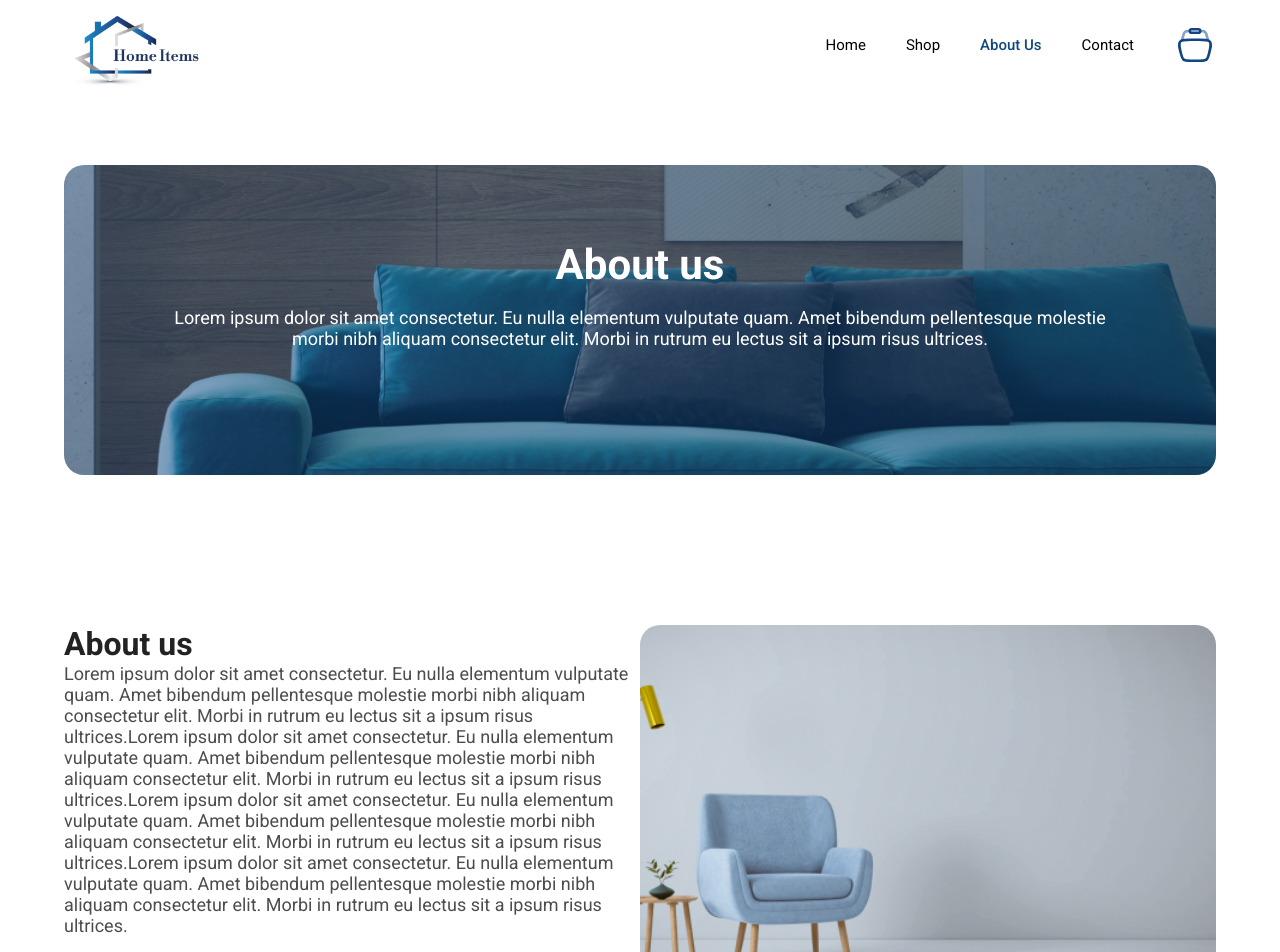
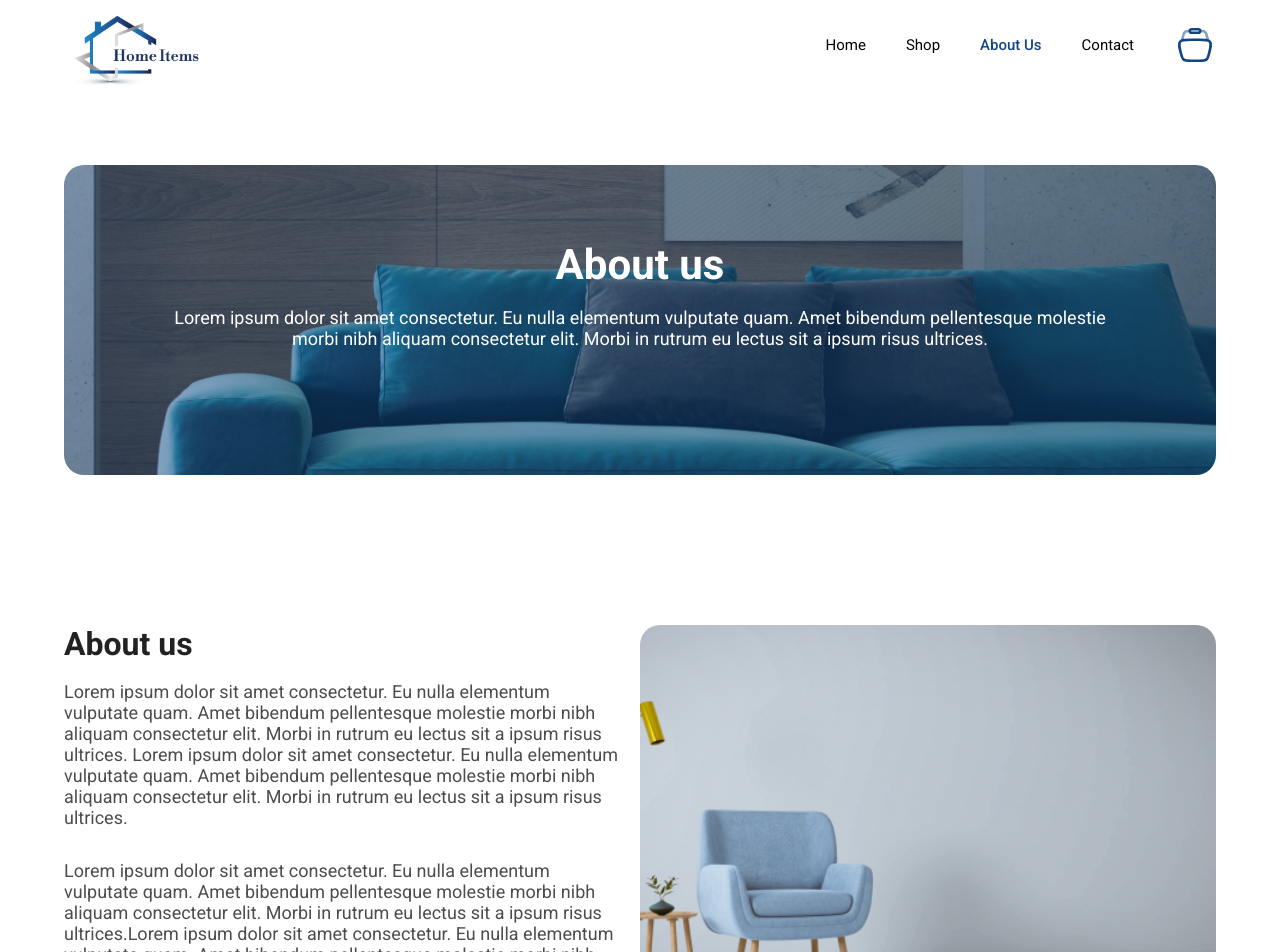
Before and after one commit to sathishvisar/react_ecommerce, a React (Create React App) app: page /about in a window 1280 px wide. Shown: the top 952 px of the page. Built offline with nearby package versions, Linux system fonts and the light colour scheme.

Commit message:
about us page ui done & add html sysmic render for all section

```diff
--- a/package.json
+++ b/package.json
@@ -11,6 +11,7 @@
     "@testing-library/react": "^13.4.0",
     "@testing-library/user-event": "^13.5.0",
     "classnames": "^2.5.0",
+    "dompurify": "^3.0.6",
     "react": "^18.2.0",
     "react-dom": "^18.2.0",
     "react-router-dom": "^6.21.1",
--- a/src/assets/styles/main.scss
+++ b/src/assets/styles/main.scss
@@ -10,9 +10,22 @@ ul {
 
 .section {
     padding: 75px 0;
-    .header {
-        .content {
-
+    &.two-col {
+        .content{
+            padding-right: 16px;
+        }
+    }
+    .content {
+        h3 {
+            margin-bottom: 18px;
+        }
+        p {
+            color: rgba(0, 0, 0, 0.70);
+            font-family: Roboto;
+            font-size: 18px;
+            font-style: normal;
+            font-weight: 400;
+            line-height: normal;
         }
     }
 }
--- /dev/null
+++ b/src/components/common/SanitizeAndRenderHTML.js
@@ -0,0 +1,22 @@
+import React from 'react';
+import DOMPurify from 'dompurify';
+
+const sanitizeAndRenderHTML = (htmlContent) => {
+  const sanitizedHTML = DOMPurify.sanitize(htmlContent);
+  return { __html: sanitizedHTML };
+};
+
+const SanitizeAndRenderHTML = ({html}) => {
+  return (
+    <div dangerouslySetInnerHTML={sanitizeAndRenderHTML(html)} />
+  );
+};
+
+export default SanitizeAndRenderHTML;
+
+
+// const config = {
+//     ALLOWED_TAGS: ['p', 'strong', 'em', 'a'],
+//     ALLOWED_ATTR: ['href', 'title'],
+// };
+// const sanitizedHTML = DOMPurify.sanitize(userGeneratedHTML, config);
--- a/src/components/sections/BannerFullwidth.js
+++ b/src/components/sections/BannerFullwidth.js
@@ -2,6 +2,7 @@ import React from "react";
 import classnames from "classnames";
 import Grid from "@mui/material/Grid";
 import Typography from "@components/common/Typography"
+import SanitizeAndRenderHTML from "@components/common/SanitizeAndRenderHTML"
 import BgImage from '@assets/images/about_banner.png';
 import './BannerFullwidth.scss'
 
@@ -11,7 +12,8 @@ export default function BannerFullwidth (props) {
     return <Grid container className={classnames('section bannerFullwidth')} style={{ backgroundImage: `url(${BgImage})` }}>
         <Grid item xs={10} className={classnames('content text-center')}>
             <Typography variant="h2">{title}</Typography>
-            <Typography variant="p">{description}</Typography>
+            {/* <Typography variant="p">{description}</Typography> */}
+            <SanitizeAndRenderHTML html={description} />
         </Grid>
     </Grid>
 }
--- a/src/components/sections/ContentOneColWithBg.js
+++ b/src/components/sections/ContentOneColWithBg.js
@@ -4,18 +4,18 @@ import Grid from "@mui/material/Grid";
 import BgImage from '@assets/images/full_content_bg.png';
 import Button from "@components/common/Button"
 import Typography from "@components/common/Typography"
+import SanitizeAndRenderHTML from "@components/common/SanitizeAndRenderHTML"
 import './ContentOneColWithBg.scss'
 
 export default function HomeSlider (props) {
-    const {title, description_1, description_2, action, bg_img} = props.data
+    const {title, description, action, bg_img} = props.data
 
     return <Grid container className={classnames('section contentOneColWithBg')} style={{ backgroundImage: `url(${bg_img || BgImage})` }}>
         <Grid item xs={12} className={classnames('header text-center')}>
             <Typography variant="h2">{title}</Typography>
         </Grid>
         <Grid item xs={12} className={classnames('content')}>
-            <Typography variant="p">{description_1}</Typography>
-            <Typography variant="p">{description_2}</Typography>
+            <SanitizeAndRenderHTML html={description}/>
            <Grid className={classnames('text-center')} style={{marginTop: '74px'}}>
             <Button>{action}</Button>
            </Grid>
--- a/src/components/sections/HomeSlider.js
+++ b/src/components/sections/HomeSlider.js
@@ -3,15 +3,16 @@ import classnames from "classnames"
 import Grid from "@mui/material/Grid";
 import Button from "@components/common/Button"
 import Typography from "@components/common/Typography"
+import SanitizeAndRenderHTML from "@components/common/SanitizeAndRenderHTML"
 import SliderImage from '@assets/images/home_slider.png'
 import './HomeSlider.scss'
 
 export default function HomeSlider (props) {
     const {title, description, action, img} = props.data
-    return <Grid container className={classnames('homeSlider')}>
+    return <Grid container className={classnames('section homeSlider')}>
         <Grid item xs={12} sm={12} md={6} className={classnames('content')}>
             <Typography variant="h1">{title}</Typography>
-            <Typography variant="p">{description}</Typography>
+            <SanitizeAndRenderHTML html={description} />
             <Button>{action}</Button>
         </Grid>
         <Grid item xs={12} sm={12} md={6} className={classnames('image d-flex flex-align-center flex-justify-end')}>
--- a/src/components/sections/TwoColRightImage.js
+++ b/src/components/sections/TwoColRightImage.js
@@ -2,16 +2,17 @@ import React from "react";
 import classnames from "classnames";
 import Grid from "@mui/material/Grid";
 import Typography from "@components/common/Typography"
+import SanitizeAndRenderHTML from "@components/common/SanitizeAndRenderHTML"
 import BgImage from '@assets/images/about_2_col.png';
 import './TwoColRightImage.scss'
 
 export default function TwoColRightImage (props) {
     const {title, description} = props.data
 
-    return <Grid container className={classnames('section twoColRightImage')}>
+    return <Grid container className={classnames('section twoColRightImage two-col')}>
         <Grid item xs={12} md={6}  className={classnames('content')}>
             <Typography variant="h3">{title}</Typography>
-            <Typography variant="p">{description}</Typography>
+            <SanitizeAndRenderHTML html={description} />
         </Grid>
         <Grid item xs={12} md={6}  className={classnames('imageCol')} style={{ backgroundImage: `url(${BgImage})` }}>
 
--- a/src/pages/data.json
+++ b/src/pages/data.json
@@ -1,14 +1,13 @@
 {
     "main_section":{
         "title": "Lorem ipsum dolor",
-        "description": "Lorem ipsum dolor sit amet consectetur. Eu nulla elementum vulputate quam. Amet bibendum pellentesque molestie morbi nibh aliquam consectetur elit. Morbi in rutrum eu lectus sit a ipsum risus ultrices.",
+        "description": "<p>Lorem ipsum dolor sit amet consectetur. Eu nulla elementum vulputate quam. Amet bibendum pellentesque molestie morbi nibh aliquam consectetur elit. Morbi in rutrum eu lectus sit a ipsum risus ultrices.Lorem ipsum dolor sit amet consectetur. Eu nulla elementum vulputate quam. Amet bibendum pellentesque molestie morbi nibh aliquam consectetur elit. Morbi in rutrum eu lectus sit a ipsum risus ultrices.</p>",
         "action": "Shop now",
         "img": null
     },
     "about_section":{
         "title": "About Us",
-        "description_1": "Lorem ipsum dolor sit amet consectetur. Eu nulla elementum vulputate quam. Amet bibendum pellentesque molestie morbi nibh aliquam consectetur elit. Morbi in rutrum eu lectus sit a ipsum risus ultrices.Lorem ipsum dolor sit amet consectetur. Eu nulla elementum vulputate quam. Amet bibendum pellentesque molestie morbi nibh aliquam consectetur elit. Morbi in rutrum eu lectus sit a ipsum risus ultrices.",
-        "description_2": "Lorem ipsum dolor sit amet consectetur. Eu nulla elementum vulputate quam. Amet bibendum pellentesque molestie morbi nibh aliquam consectetur elit. Morbi in rutrum eu lectus sit a ipsum risus ultrices.Lorem ipsum dolor sit amet consectetur. Eu nulla elementum vulputate quam. Amet bibendum pellentesque molestie morbi nibh aliquam consectetur elit. Morbi in rutrum eu lectus sit a ipsum risus ultrices.",
+        "description": "<p>Lorem ipsum dolor sit amet consectetur. Eu nulla elementum vulputate quam. Amet bibendum pellentesque molestie morbi nibh aliquam consectetur elit. Morbi in rutrum eu lectus sit a ipsum risus ultrices.Lorem ipsum dolor sit amet consectetur. Eu nulla elementum vulputate quam. Amet bibendum pellentesque molestie morbi nibh aliquam consectetur elit. Morbi in rutrum eu lectus sit a ipsum risus ultrices.</p><br><p>Lorem ipsum dolor sit amet consectetur. Eu nulla elementum vulputate quam. Amet bibendum pellentesque molestie morbi nibh aliquam consectetur elit. Morbi in rutrum eu lectus sit a ipsum risus ultrices.Lorem ipsum dolor sit amet consectetur. Eu nulla elementum vulputate quam. Amet bibendum pellentesque molestie morbi nibh aliquam consectetur elit. Morbi in rutrum eu lectus sit a ipsum risus ultrices.</p>",
         "action": "Shop now",
         "bg_img": null
     },
@@ -27,10 +26,10 @@
     },
     "about_banner":{
         "title": "About us",
-        "description": "Lorem ipsum dolor sit amet consectetur. Eu nulla elementum vulputate quam. Amet bibendum pellentesque molestie morbi nibh aliquam consectetur elit. Morbi in rutrum eu lectus sit a ipsum risus ultrices."
+        "description": "<p>Lorem ipsum dolor sit amet consectetur. Eu nulla elementum vulputate quam. Amet bibendum pellentesque molestie morbi nibh aliquam consectetur elit. Morbi in rutrum eu lectus sit a ipsum risus ultrices.</p>"
     },
     "about_two_col":{
         "title": "About us",
-        "description": "Lorem ipsum dolor sit amet consectetur. Eu nulla elementum vulputate quam. Amet bibendum pellentesque molestie morbi nibh aliquam consectetur elit. Morbi in rutrum eu lectus sit a ipsum risus ultrices.Lorem ipsum dolor sit amet consectetur. Eu nulla elementum vulputate quam. Amet bibendum pellentesque molestie morbi nibh aliquam consectetur elit. Morbi in rutrum eu lectus sit a ipsum risus ultrices.Lorem ipsum dolor sit amet consectetur. Eu nulla elementum vulputate quam. Amet bibendum pellentesque molestie morbi nibh aliquam consectetur elit. Morbi in rutrum eu lectus sit a ipsum risus ultrices.Lorem ipsum dolor sit amet consectetur. Eu nulla elementum vulputate quam. Amet bibendum pellentesque molestie morbi nibh aliquam consectetur elit. Morbi in rutrum eu lectus sit a ipsum risus ultrices."
+        "description": "<p>Lorem ipsum dolor sit amet consectetur. Eu nulla elementum vulputate quam. Amet bibendum pellentesque molestie morbi nibh aliquam consectetur elit. Morbi in rutrum eu lectus sit a ipsum risus ultrices. Lorem ipsum dolor sit amet consectetur. Eu nulla elementum vulputate quam. Amet bibendum pellentesque molestie morbi nibh aliquam consectetur elit. Morbi in rutrum eu lectus sit a ipsum risus ultrices.</p><br><br><p>Lorem ipsum dolor sit amet consectetur. Eu nulla elementum vulputate quam. Amet bibendum pellentesque molestie morbi nibh aliquam consectetur elit. Morbi in rutrum eu lectus sit a ipsum risus ultrices.Lorem ipsum dolor sit amet consectetur. Eu nulla elementum vulputate quam. Amet bibendum pellentesque molestie morbi nibh aliquam consectetur elit. Morbi in rutrum eu lectus sit a ipsum risus ultrices.</p>"
     }
 }
```
